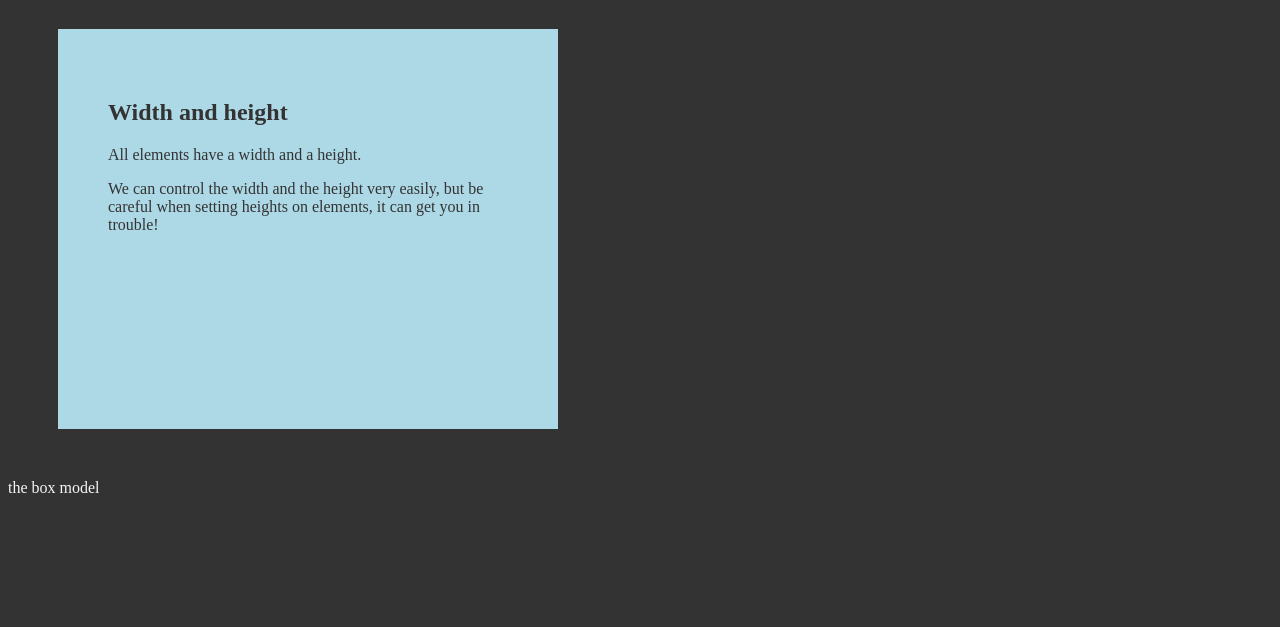
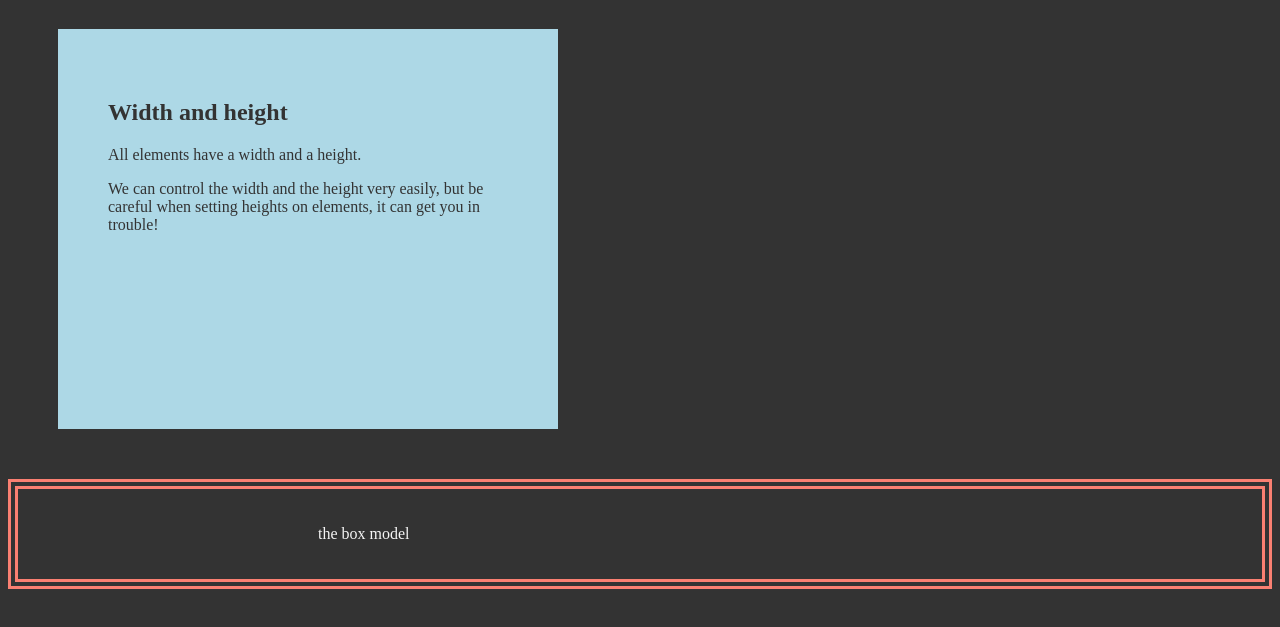
Before and after one commit to MaharshiV16/web-d, a plain HTML site: page HTML && CSS/7-box-model.html in a window 1280 px wide. Shown: the part 79-706 px from the top of the page. Drawn offline with Linux system fonts and the light colour scheme.

Commit message:
box model 2

```diff
--- a/HTML && CSS/css/box.css
+++ b/HTML && CSS/css/box.css
@@ -18,3 +18,8 @@ main {
   margin: 50px;
   padding: 50px;
 }
+
+footer {
+  border: 10px double salmon;
+  padding: 20px 0px 20px 300px;
+}
```
